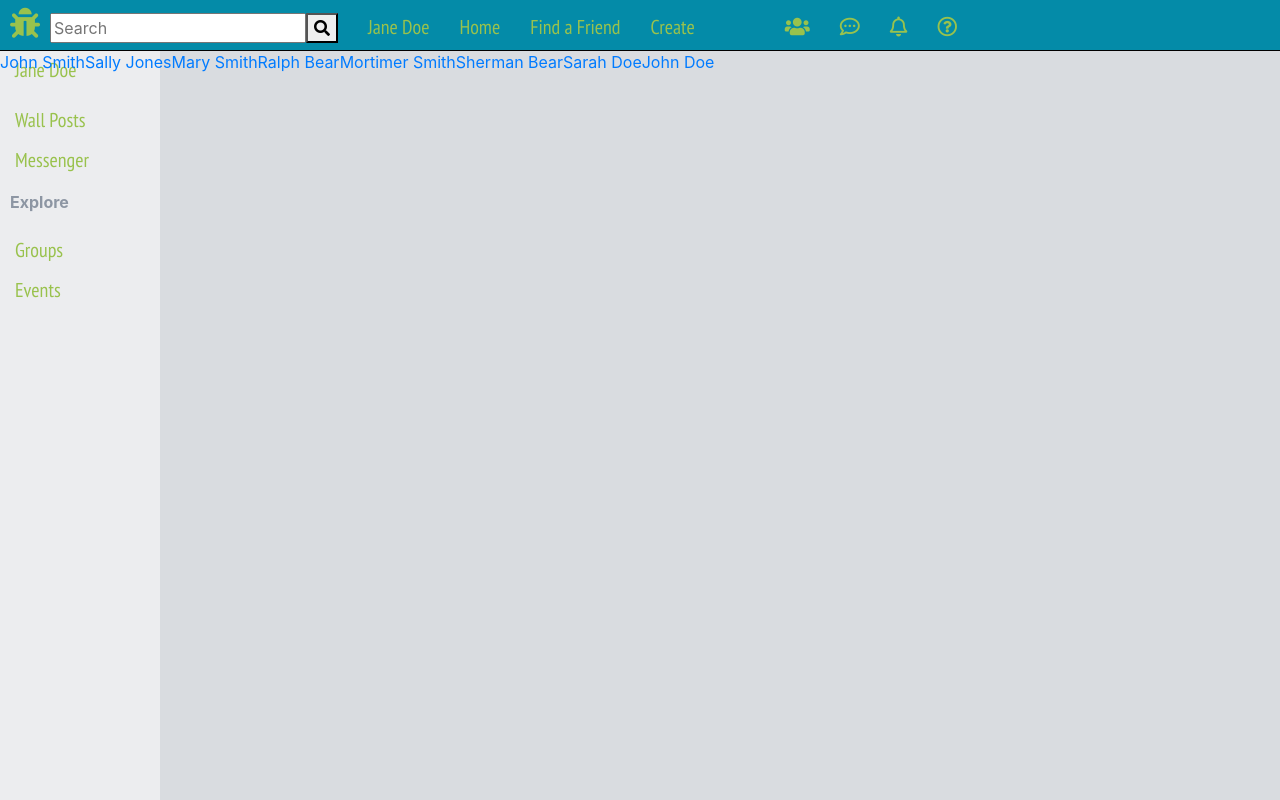
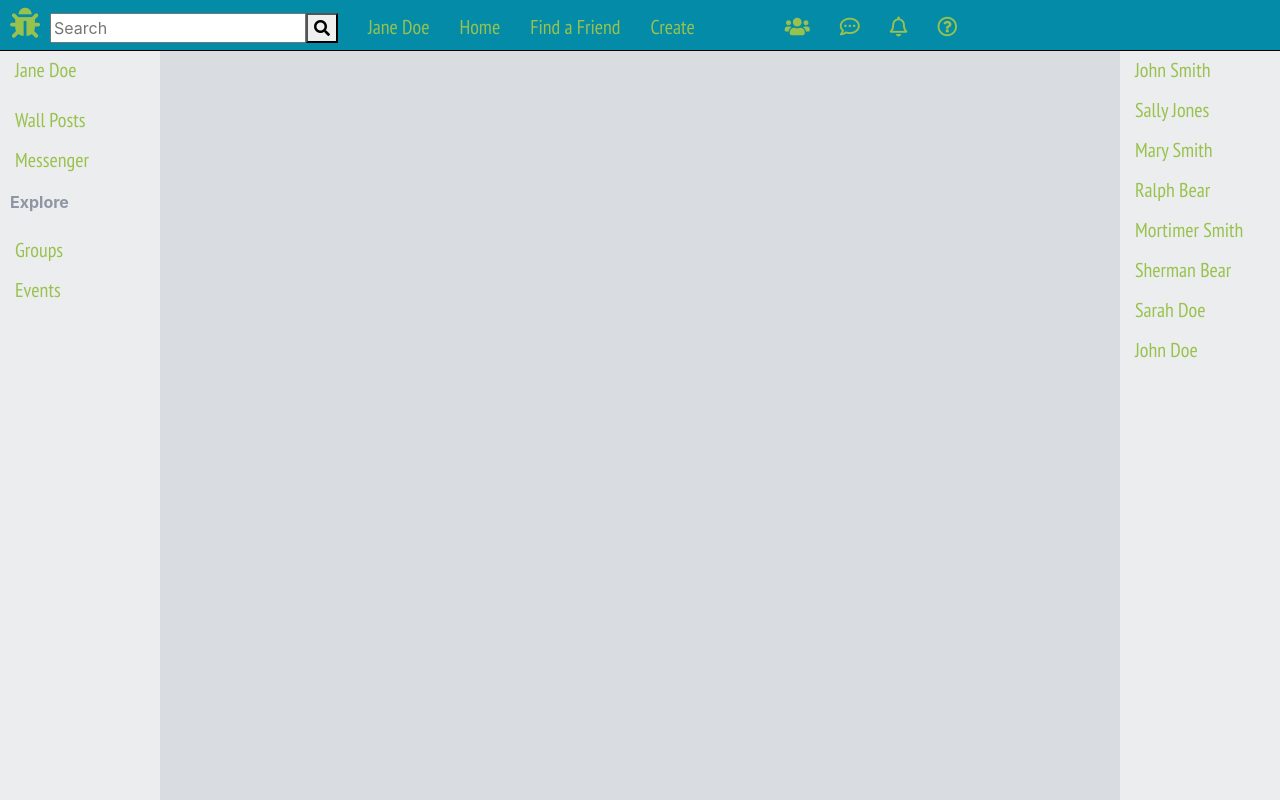
Before and after one commit to Estultz731/react-socialmedia-site, a React (Create React App) app: page / in a window 1280 px wide. Built offline with nearby package versions, Linux system fonts and the light colour scheme.

Commit message:
added right sidebar css

```diff
--- a/src/App.css
+++ b/src/App.css
@@ -172,3 +172,29 @@ p {
   color: #8d96a3;
   margin-top: 10px;
 }
+
+.rightSidebar {
+  height: 100%;
+  width: 160px;
+  position: fixed;
+  top: 0;
+  right: 0;
+  z-index: -1;
+  overflow-x: hidden;
+  background-color: #ecedef;
+  margin-top: 50px;
+}
+
+.rightSidebar a {
+  padding: 5px 7px 5px 15px;
+  text-decoration: none;
+  font-size: 20px;
+  color: #99c24d;
+  font-family: 'PT Sans Narrow', sans-serif;
+  display: block;
+}
+
+a:hover {
+  text-decoration: none;
+  color: #7e9f40;
+}
--- a/src/App.js
+++ b/src/App.js
@@ -66,32 +66,32 @@ function App() {
         <a className='events' href='#events'>
           Events
         </a>
-      </div>
         <div className='rightSidebar'>
           <a className='friend1' href='#friend1'>
             John Smith
           </a>
-        <a className='friend2' href='#friend1'>
+          <a className='friend2' href='#friend2'>
             Sally Jones
           </a>
-        <a className='friend3' href='#friend1'>
+          <a className='friend3' href='#friend3'>
             Mary Smith
           </a>
-        <a className='friend4' href='#friend1'>
+          <a className='friend4' href='#friend4'>
             Ralph Bear
           </a>
-        <a className='friend5' href='#friend1'>
+          <a className='friend5' href='#friend5'>
             Mortimer Smith
           </a>
-        <a className='friend6' href='#friend1'>
+          <a className='friend6' href='#friend6'>
             Sherman Bear
           </a>
-        <a className='friend7' href='#friend1'>
+          <a className='friend7' href='#friend7'>
             Sarah Doe
           </a>
-        <a className='friend8' href='#friend1'>
+          <a className='friend8' href='#friend8'>
             John Doe
           </a>
+        </div>
       </div>
     </>
   );
```
Lines whose indentation alone changed are shown as unchanged.
